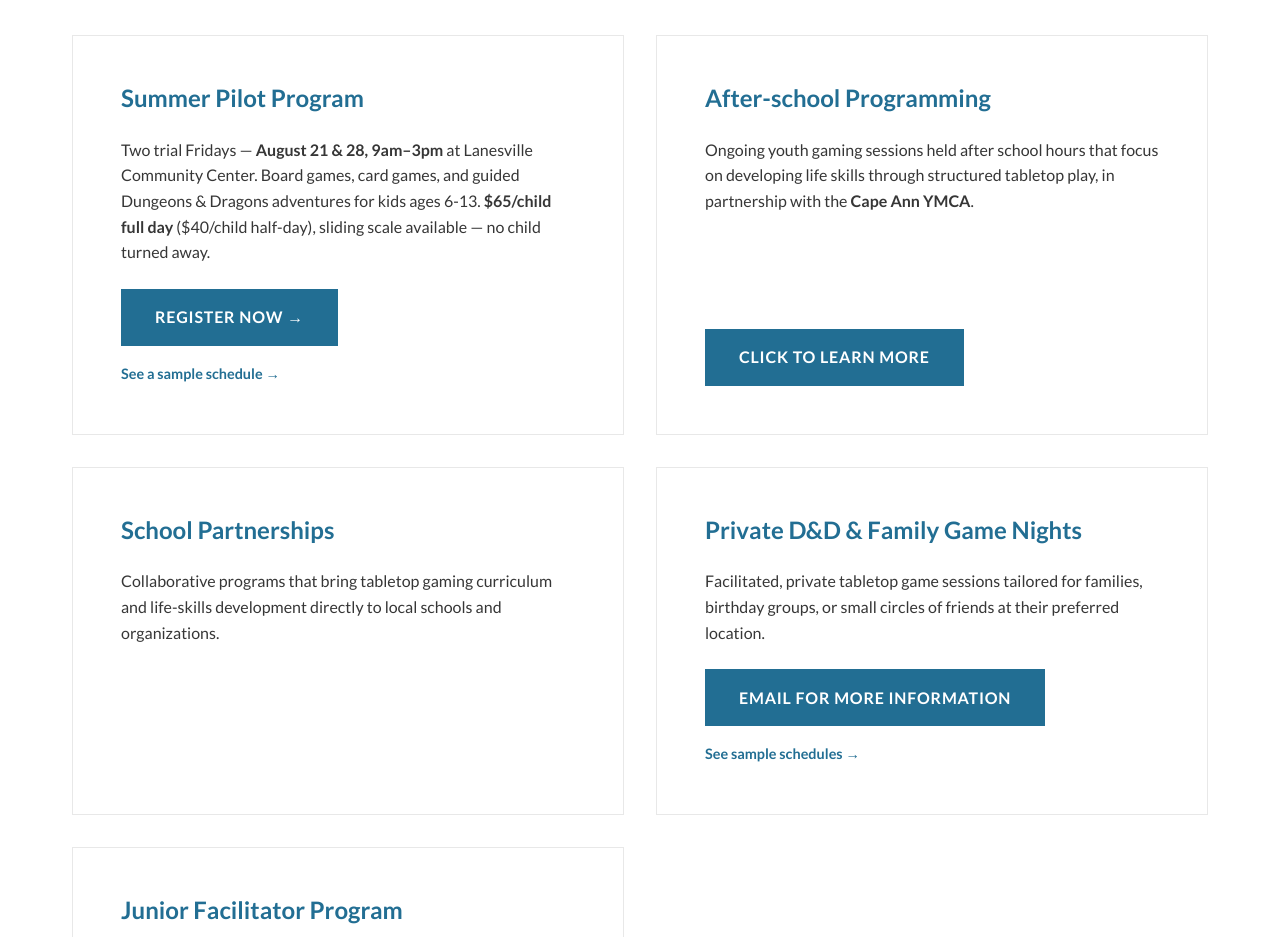
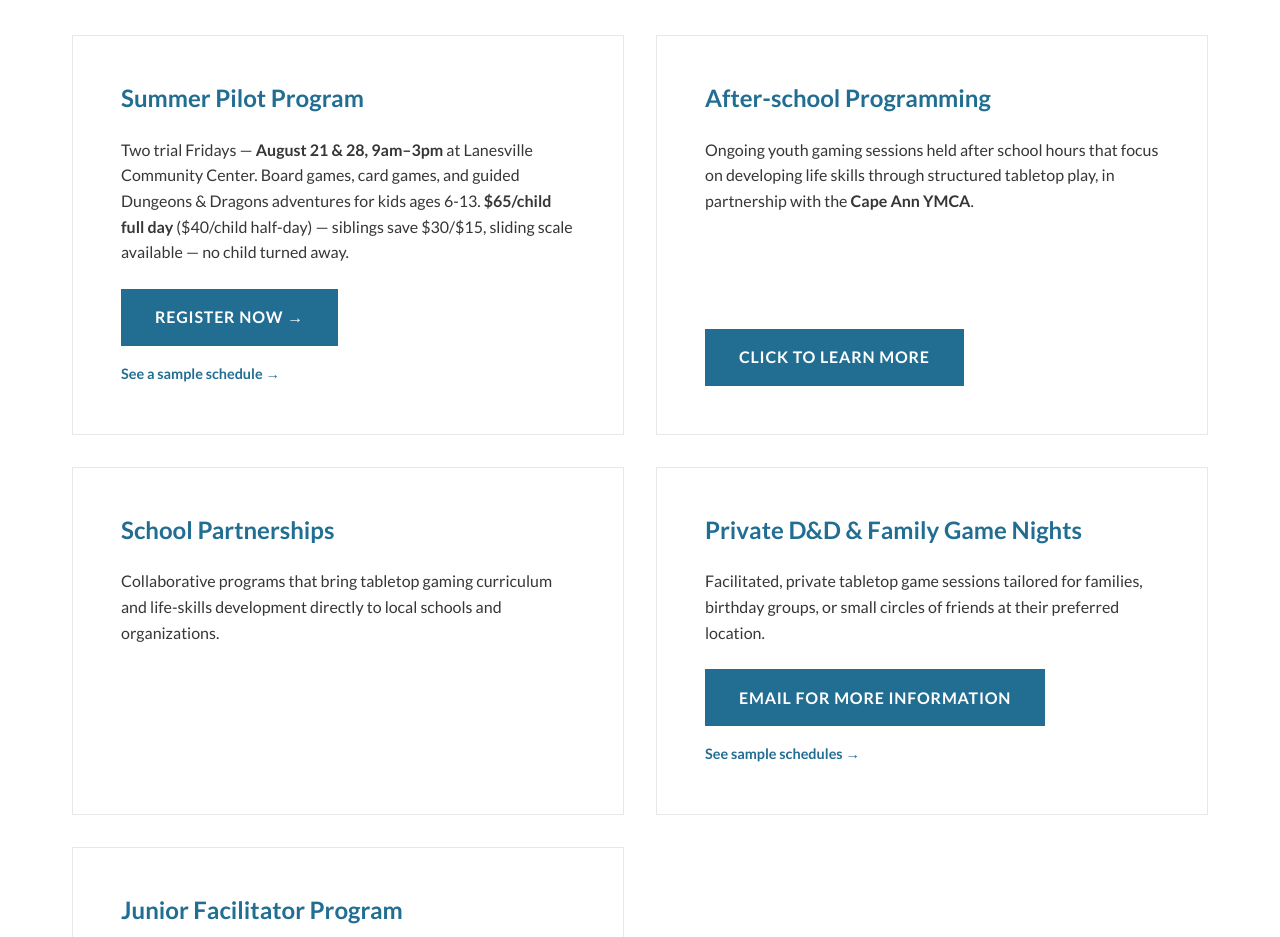
Before and after one commit to Herocomplex82/levelupgloucester-website, a plain HTML site: page index.html in a window 1280 px wide. Shown: the part 4520-5457 px from the top of the page. Drawn offline with Linux system fonts and the light colour scheme.

Commit message:
Add sibling discount ($30 full day / $15 half-day) to pricing line

```diff
--- a/index.html
+++ b/index.html
@@ -688,7 +688,7 @@
 
                     <div class="program-card">
                         <h3>Summer Pilot Program</h3>
-                        <p>Two trial Fridays &mdash; <strong>August 21 &amp; 28, 9am&ndash;3pm</strong> at Lanesville Community Center. Board games, card games, and guided Dungeons &amp; Dragons adventures for kids ages 6-13. <strong>$65/child full day</strong> ($40/child half-day), sliding scale available &mdash; no child turned away.</p>
+                        <p>Two trial Fridays &mdash; <strong>August 21 &amp; 28, 9am&ndash;3pm</strong> at Lanesville Community Center. Board games, card games, and guided Dungeons &amp; Dragons adventures for kids ages 6-13. <strong>$65/child full day</strong> ($40/child half-day) &mdash; siblings save $30/$15, sliding scale available &mdash; no child turned away.</p>
                         <a href="https://docs.google.com/forms/d/e/1FAIpQLScKfRAa_QFz-K2G2uv0e8wS0QV7NIQqfm3ojlgw7KevilEE0g/viewform" class="btn" target="_blank" rel="noopener noreferrer">Register Now &rarr;</a>
                         <a href="sample-schedules.html#pilot-day" class="link-secondary">See a sample schedule &rarr;</a>
                     </div>
```
